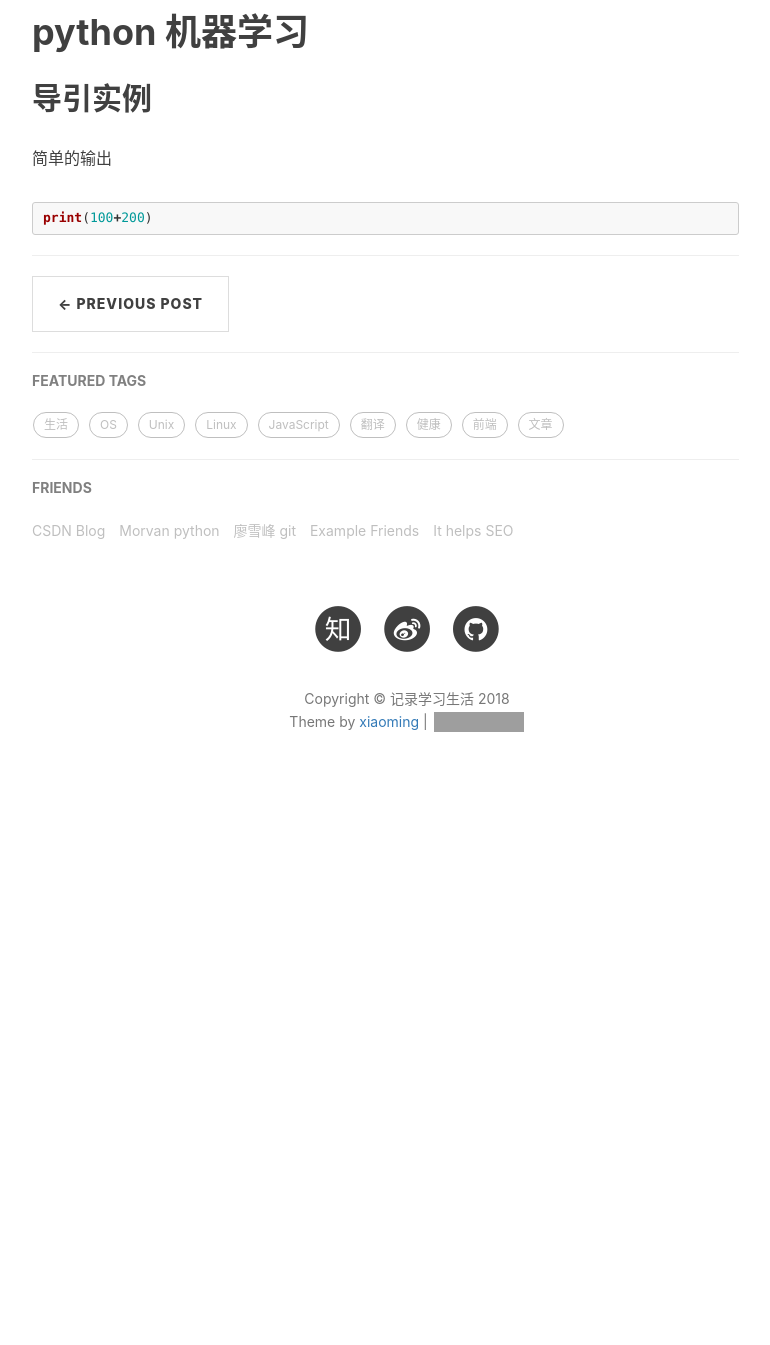
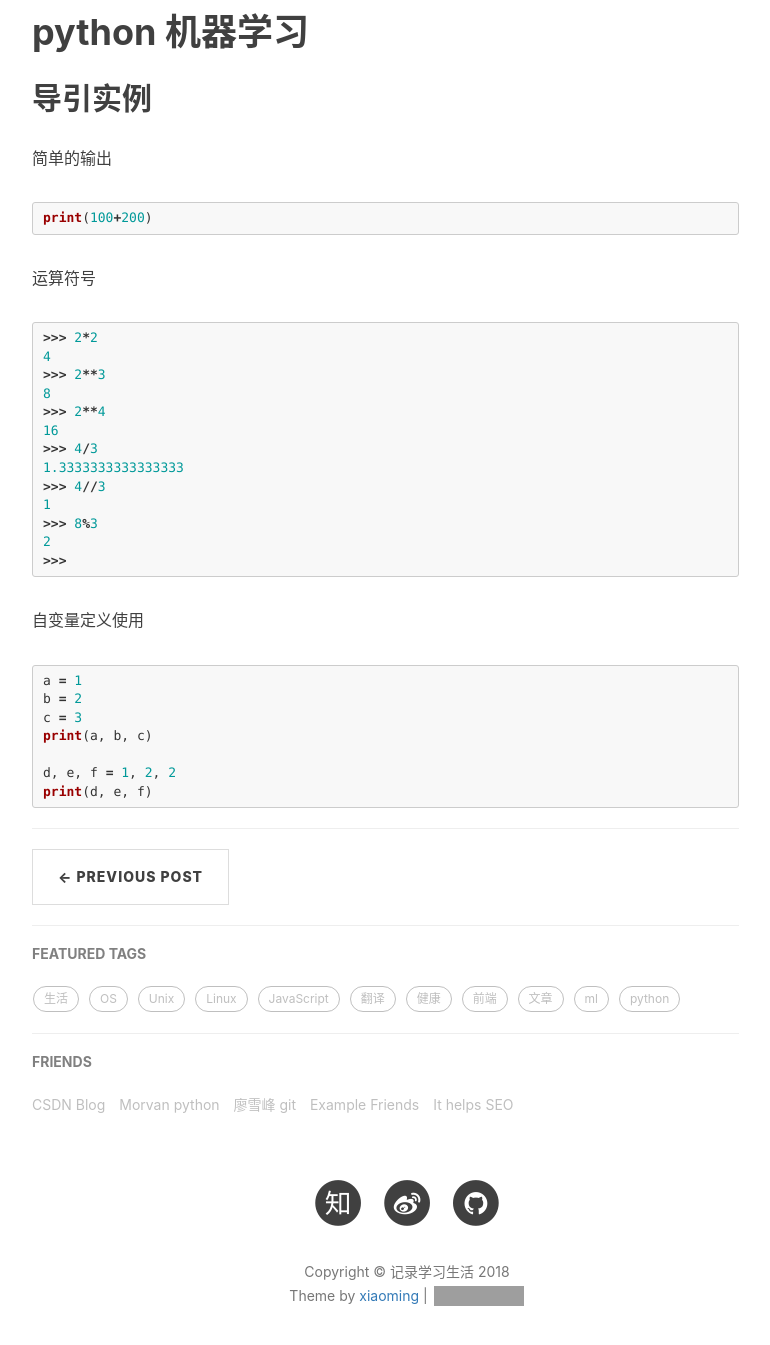
Before and after one commit to zzllover/zzllover.github.io, a Jekyll site: the page built from _posts/2018-09-11-python-machine-learning.md, in a window 1280 px wide and 1400 px high, scrolled down 560 px. Shown: the top 1345 px of the window, without its empty margins (233-1003 px from the left). Built offline with Jekyll 4.4.1, drawn with Linux system fonts in a browser that asks for light colours; nearby versions of some CDN libraries; comment, search, counter and statistics services are not loaded; before the commit the page ends 1386 px from its top, so only the background shows below that; grey boxes are pictures that could not be loaded.

Commit message:
add content

````diff
--- a/_posts/2018-09-11-python-machine-learning.md
+++ b/_posts/2018-09-11-python-machine-learning.md
@@ -6,9 +6,11 @@ date:       2018-09-11 13:00:00
 author:     "彭西明"
 header-img: "img/dla2.jpg"
 tags:
-    - 生活
-    - 前端
+    - ml
+    - python
 ---
+
+<!--<script type="text/javascript" src="https://cdn.mathjax.org/mathjax/latest/MathJax.js?config=TeX-AMS-MML_HTMLorMML"></script>-->
 
 # python 机器学习
 
@@ -19,3 +21,33 @@ tags:
 ``` python
 print(100+200)
 ```
+
+运算符号
+
+```python
+>>> 2*2
+4
+>>> 2**3
+8
+>>> 2**4
+16
+>>> 4/3
+1.3333333333333333
+>>> 4//3
+1
+>>> 8%3
+2
+>>>
+```
+
+自变量定义使用
+
+```python
+a = 1
+b = 2
+c = 3
+print(a, b, c)
+
+d, e, f = 1, 2, 2
+print(d, e, f)
+```
````
